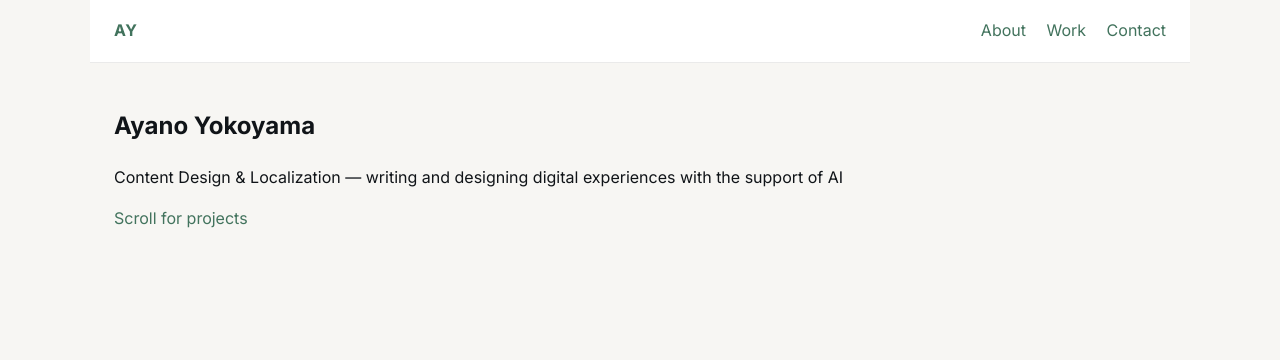
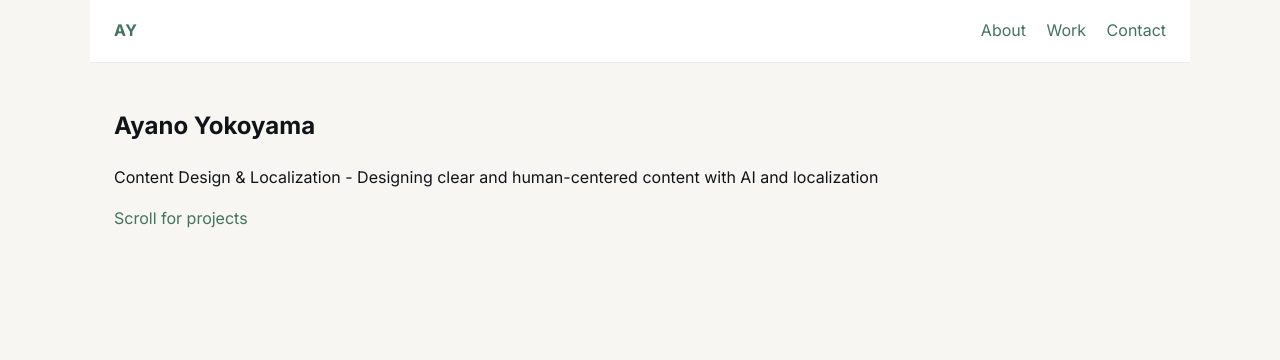
Before and after one commit to ayanoyokoyama/ayanoyokoyama-github.io, a Jekyll site: the page built from index.md, in a window 1280 px wide and 900 px high. Shown: the top 360 px of the window. Built offline with Jekyll 4.4.1, drawn with Linux system fonts in a browser that asks for light colours.

Commit message:
Update index.md

```diff
--- a/index.md
+++ b/index.md
@@ -7,7 +7,7 @@ has_gradient: true
 <section class="hero-center">
   <h1 class="hero-name">Ayano Yokoyama</h1>
   <p class="hero-tagline">
-    Content Design & Localization — writing and designing digital experiences with the support of AI
+    Content Design & Localization - Designing clear and human-centered content with AI and localization
   </p>
 
   <a href="#work" class="scroll-indicator">
```
